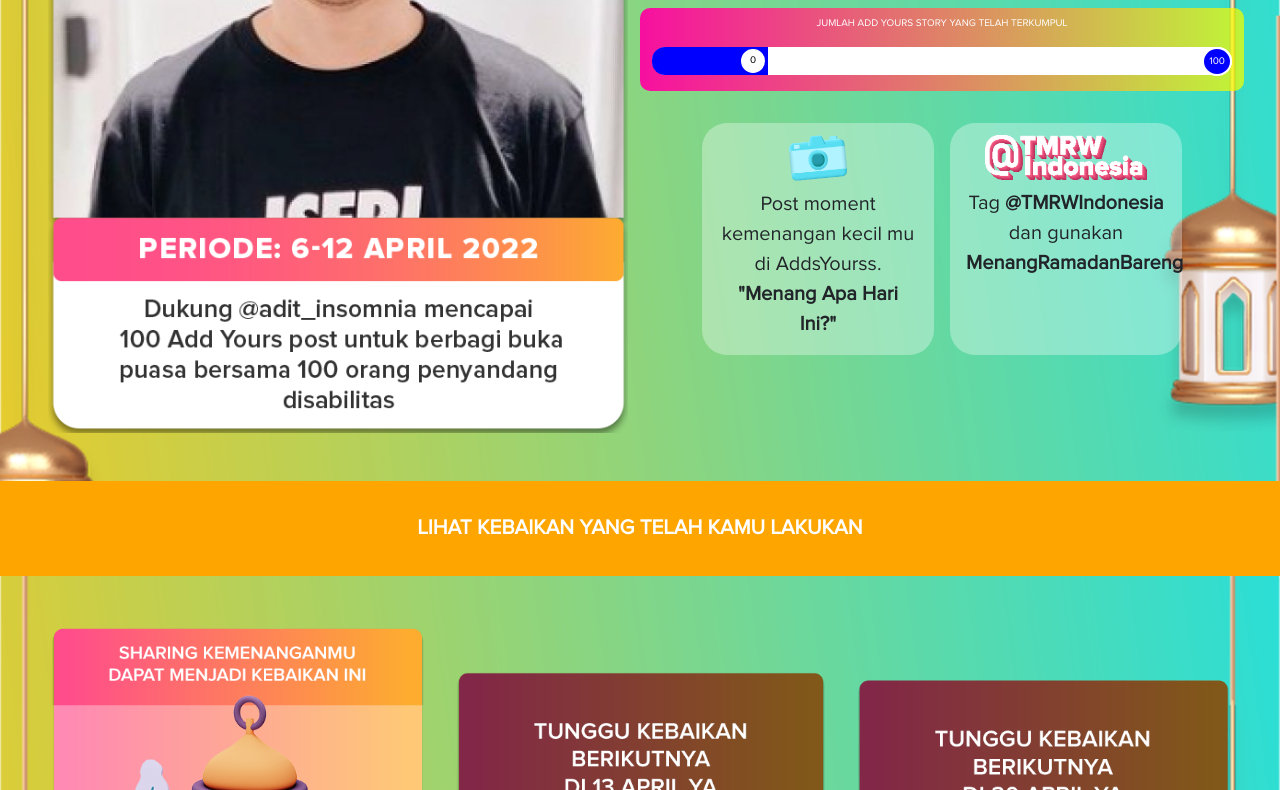
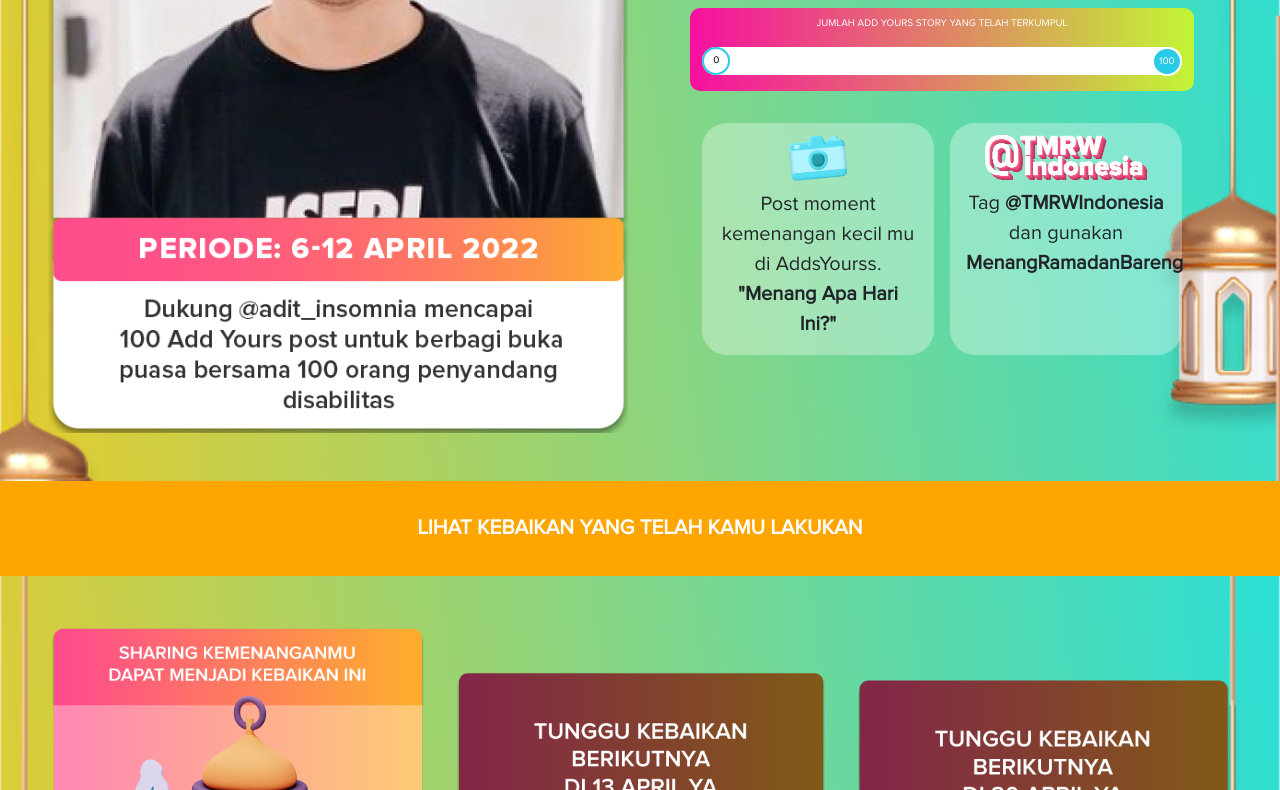
Before and after one commit to galeant/tmwb, a plain HTML site: page index.html in a window 1280 px wide. Shown: the part 379-1169 px from the top of the page. Drawn offline with nearby package versions, Linux system fonts and the light colour scheme.

Commit message:
change css

```diff
--- a/css/style.css
+++ b/css/style.css
@@ -9,13 +9,13 @@
     background-image: url(../assets/bgsec2.png);
 }
 .font-blue {
-    color: blue;
+    color: #27CAE7;
 }
 .font-white {
     color: #ffff;
 }
 .footer-separator {
-    background-color: blue;
+    background-color: #27CAE7;
     height: 5px;
 }
 .bg-black {
@@ -43,8 +43,8 @@
     border-radius: 50px;
 }
 .indicator-bar {
-    background-color: blue;
-    width: 20%;
+    background-color: #27CAE7;
+    /* width: 20%; */
     position: absolute;
     height: 28px;
     border-top-left-radius: 13px;
@@ -52,16 +52,16 @@
 }
 .rounded-indicator {
     color: black;
-    border: solid 2px blue;
+    border: solid 2px #27CAE7;
     padding: 9px;
     z-index: 2;
-    margin-left: 15%;
+    /* margin-left: 15%; */
     background-color: white;
 }
 .rounded-indicator-end {
     color: white;
     border: solid 2px white;
-    background-color: blue;
+    background-color: #27CAE7;
     padding: 5px;
     position: absolute;
     right: 0;
--- a/index.html
+++ b/index.html
@@ -125,7 +125,7 @@
                             />
                         </div>
                         <div
-                            class="col-md-12 col-sm-6 mt-4 mb-4 bg-counter pt-2"
+                            class="col-10 offset-1 mt-4 mb-4 bg-counter pt-2"
                         >
                             <p>JUMLAH ADD YOURS STORY YANG TELAH TERKUMPUL</p>
                             <div
```
